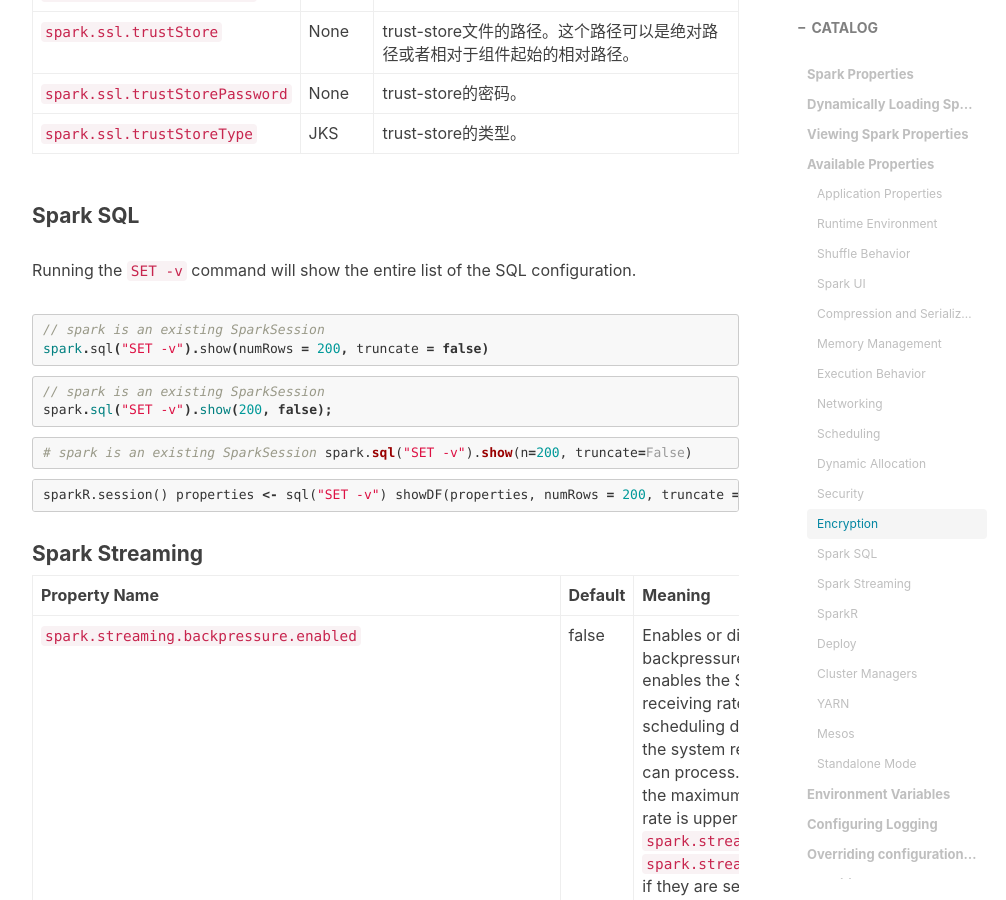
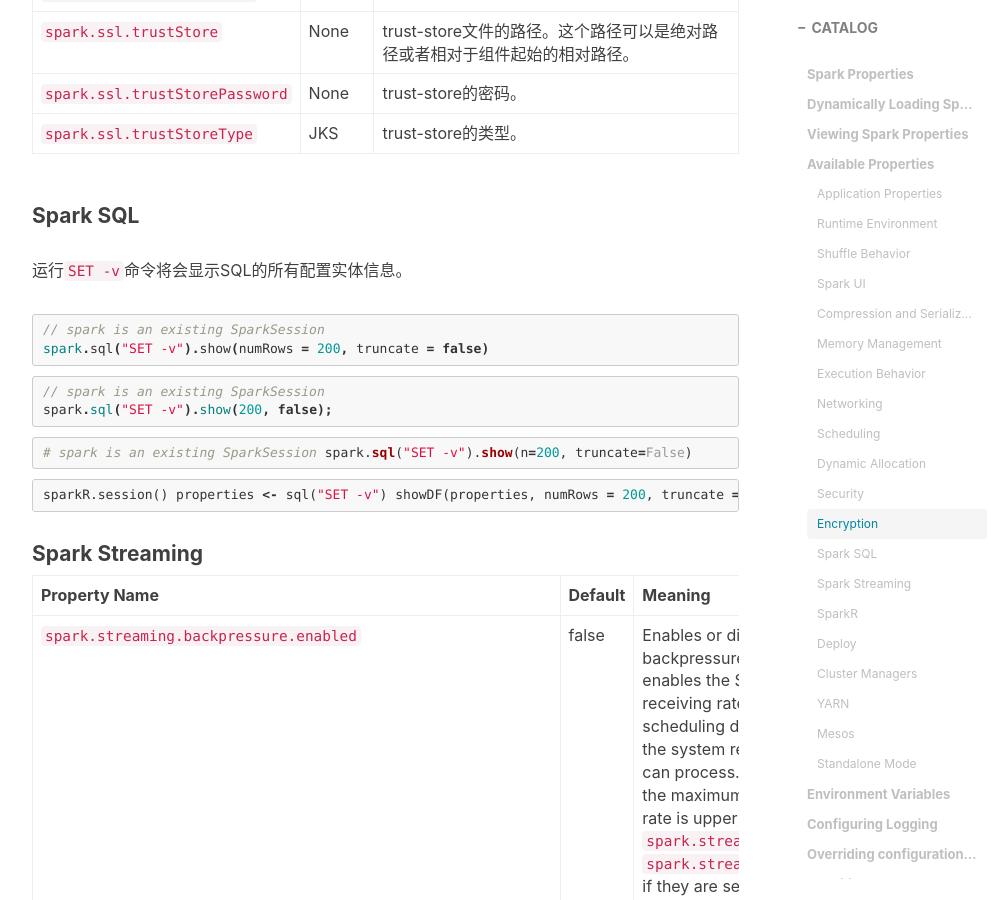
Before and after one commit to shoppingwang/shoppingwang.github.io, a Jekyll site: the page built from _posts/2016-07-17-spark-configuration-translation-for-latest.markdown, in a window 1280 px wide and 900 px high, scrolled down 22414 px. Shown: the whole window, without its empty margins (233-1239 px from the left). Built offline with Jekyll 4.4.1, drawn with Linux system fonts in a browser that asks for light colours; nearby versions of some CDN libraries; comment, search, counter and statistics services are not loaded.

Commit message:
Spark SQL Translation

```diff
--- a/_posts/2016-07-17-spark-configuration-translation-for-latest.markdown
+++ b/_posts/2016-07-17-spark-configuration-translation-for-latest.markdown
@@ -1289,7 +1289,7 @@ Spark shell和[`spark-submit`](submitting-applications.html)工具有两种方
 
 
 #### Spark SQL
-Running the <code>SET -v</code> command will show the entire list of the SQL configuration.
+运行<code>SET -v</code>命令将会显示SQL的所有配置实体信息。
 
 <div class="codetabs">
 <div data-lang="scala"  markdown="1">
```
